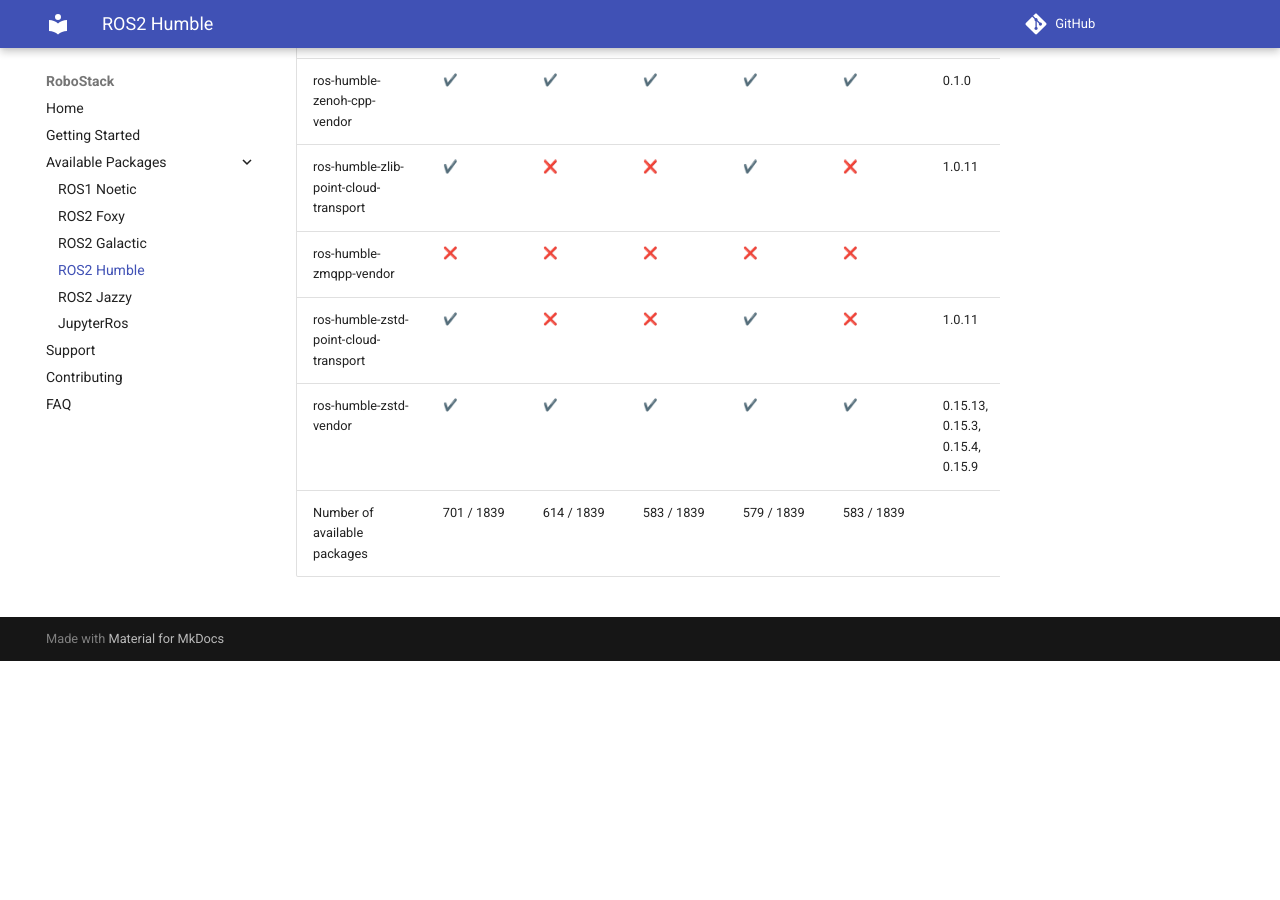
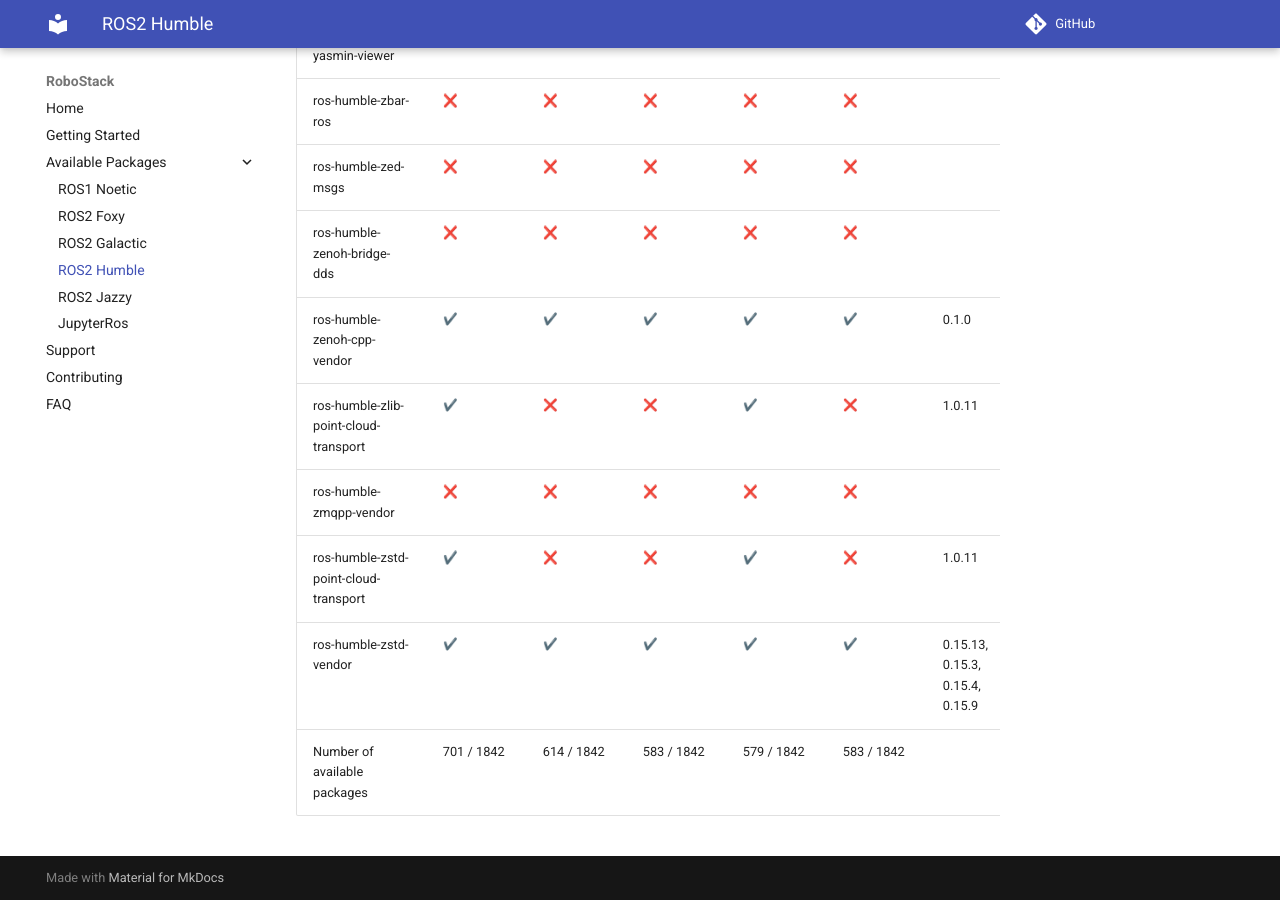
Before and after one commit to RoboStack/robostack.github.io, an MkDocs documentation site: the page built from docs/humble.md, in a window 1280 px wide and 900 px high, scrolled down 147091 px. Built offline with MkDocs 1.6.1 and Material for MkDocs 9.7.7, drawn with Linux system fonts in a browser that asks for light colours; emoji names are drawn with the system emoji font; comment, search, counter and statistics services are not loaded; before the commit the page ends 147752 px from its top, so only the background shows below that; some of the changed text lies outside the part shown.

Commit message:
Update tables

```diff
--- a/docs/humble.md
+++ b/docs/humble.md
@@ -1839,4 +1842,4 @@
 | ros-humble-zmqpp-vendor | :x: { data-sort='0' } | :x: { data-sort='0' } | :x: { data-sort='0' } | :x: { data-sort='0' } | :x: { data-sort='0' } |   |
 | ros-humble-zstd-point-cloud-transport | :heavy_check_mark: { data-sort='1' } | :x: { data-sort='0' } | :x: { data-sort='0' } | :heavy_check_mark: { data-sort='1' } | :x: { data-sort='0' } | 1.0.11  |
 | ros-humble-zstd-vendor | :heavy_check_mark: { data-sort='1' } | :heavy_check_mark: { data-sort='1' } | :heavy_check_mark: { data-sort='1' } | :heavy_check_mark: { data-sort='1' } | :heavy_check_mark: { data-sort='1' } | 0.15.13, 0.15.3, 0.15.4, 0.15.9  |
-| Number of available packages |  701 / 1839 | 614 / 1839 | 583 / 1839 | 579 / 1839 | 583 / 1839 |
+| Number of available packages |  701 / 1842 | 614 / 1842 | 583 / 1842 | 579 / 1842 | 583 / 1842 |
```
Also changed, not shown: other parts of docs/humble.md (+3 -0 lines).
